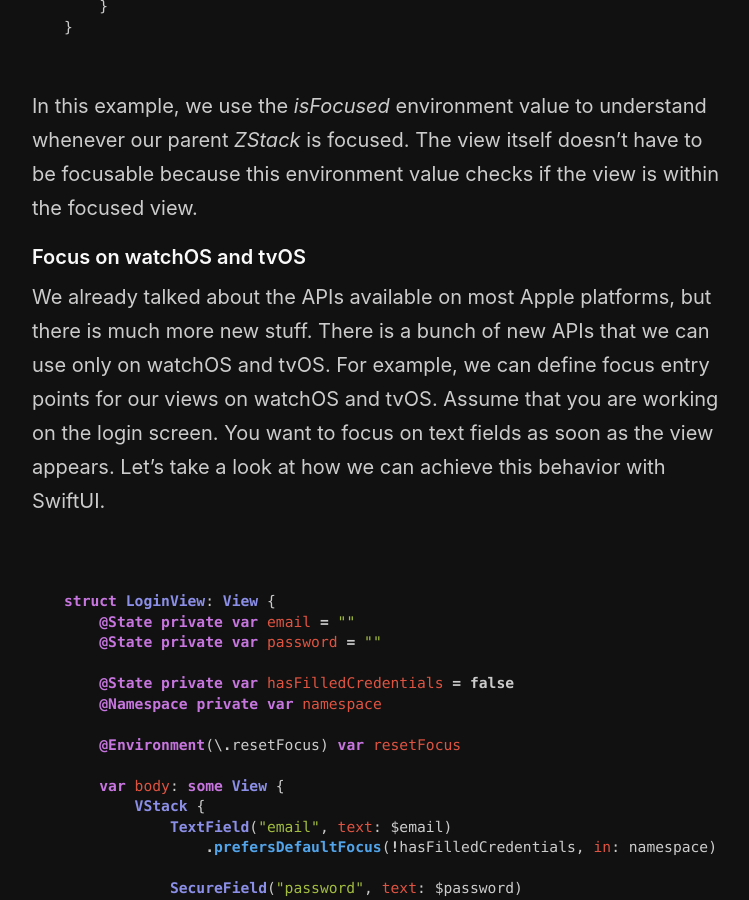
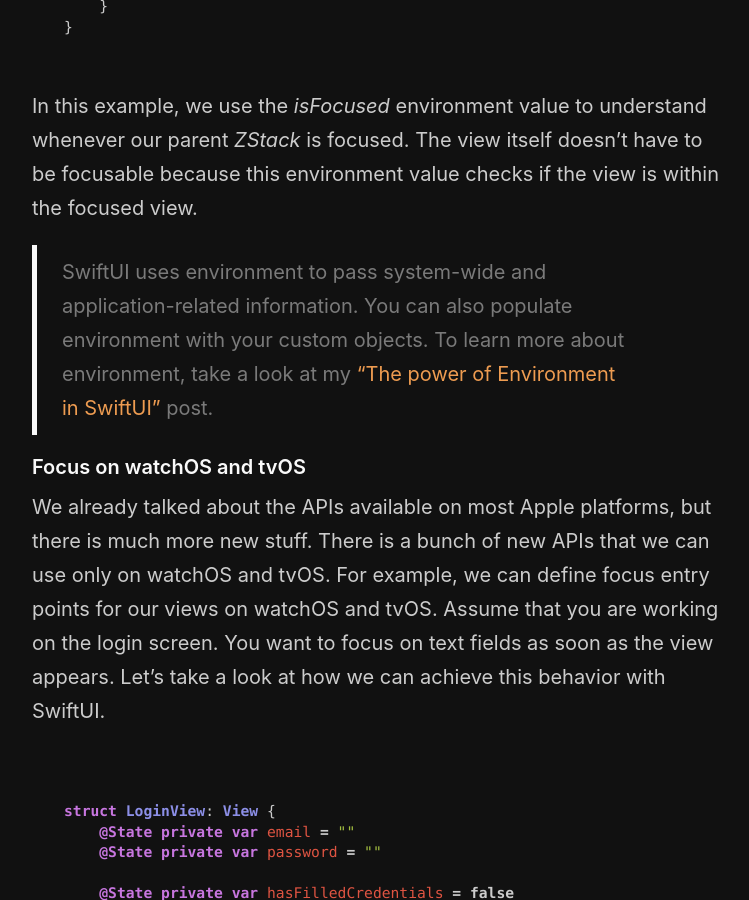
Before and after one commit to mecid/mecid.github.io, a Jekyll site: the page built from _posts/2020-12-02-focus-management-in-swiftui.md, in a window 1280 px wide and 900 px high, scrolled down 2270 px. Shown: the whole window, without its empty margins (258-1007 px from the left). Built offline with Jekyll 4.4.1, drawn with Linux system fonts in a browser that asks for light colours; some of the changed text lies outside the part shown.

Commit message:
reference posts added to focus management post.

```diff
--- a/_posts/2020-12-02-focus-management-in-swiftui.md
+++ b/_posts/2020-12-02-focus-management-in-swiftui.md
@@ -71,6 +71,8 @@
 
 In this example, we use the *isFocused* environment value to understand whenever our parent *ZStack* is focused. The view itself doesn't have to be focusable because this environment value checks if the view is within the focused view.
 
+> SwiftUI uses environment to pass system-wide and application-related information. You can also populate environment with your custom objects. To learn more about environment, take a look at my ["The power of Environment in SwiftUI"](/2019/08/21/the-power-of-environment-in-swiftui/) post.
+
 #### Focus on watchOS and tvOS
 We already talked about the APIs available on most Apple platforms, but there is much more new stuff. There is a bunch of new APIs that we can use only on watchOS and tvOS. For example, we can define focus entry points for our views on watchOS and tvOS. Assume that you are working on the login screen. You want to focus on text fields as soon as the view appears. Let's take a look at how we can achieve this behavior with SwiftUI.
 
@@ -106,6 +108,8 @@
 
 As you can see, SwiftUI provides us a special *prefersDefaultFocus* modifier that allows us to define a preferred focus area in our view. Let's take a deeper look at how this modifier works. It accepts two parameters. The first one is bool value describing whenever this view should be preferred as the default focus area. The second one is the *namespace*, defined by its ancestor view and indicates the focus scope. Default focus preference is limited to its *namespace*. It allows you to define multiple scopes and define different focus entry points in a single view hierarchy.
 
+> To learn more about new property wrappers, take a look at my ["New property wrappers in SwiftUI"](/2020/06/29/new-property-wrappers-in-swiftui/) post.
+
 There is also the *resetFocus* environment action, which we can use to reset a focus to its preferred default position when needed.
 
 #### Conclusion
```
